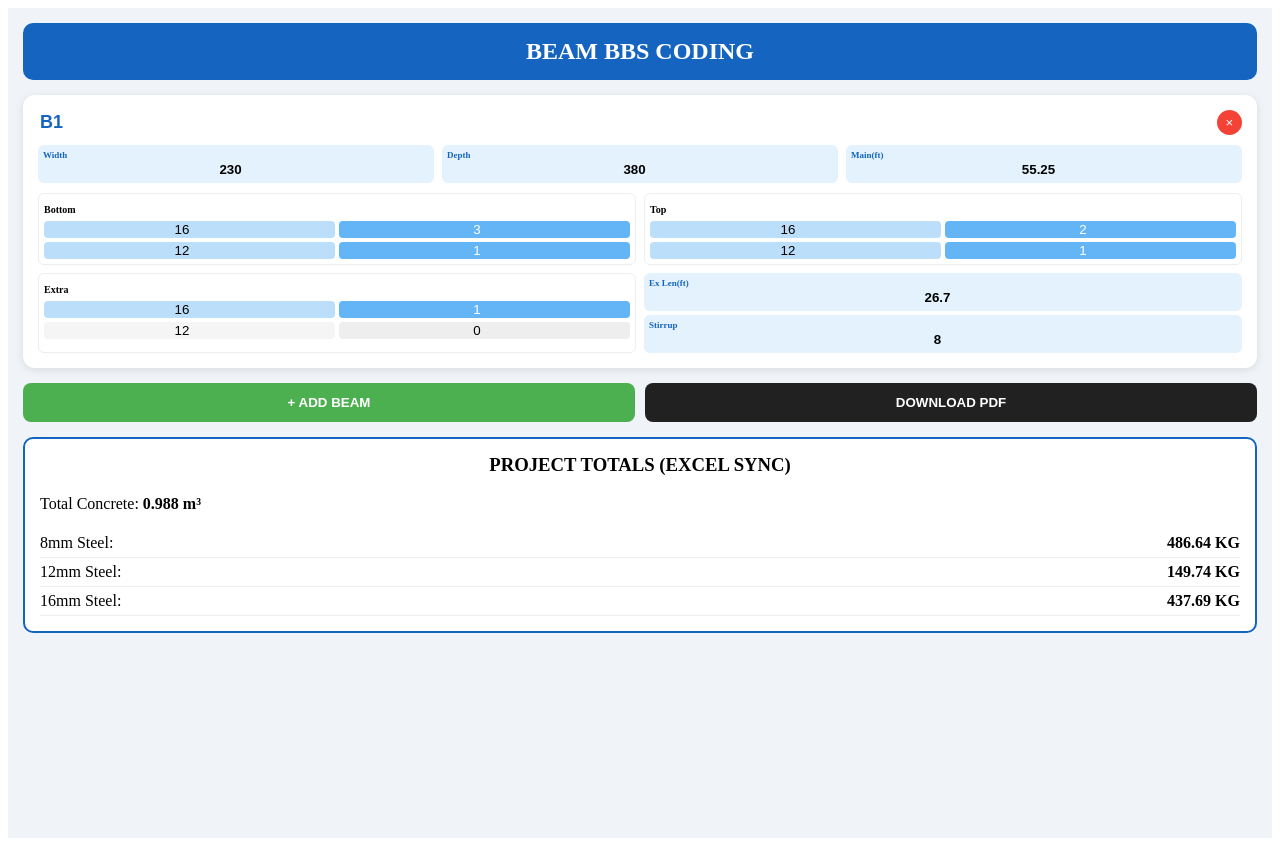
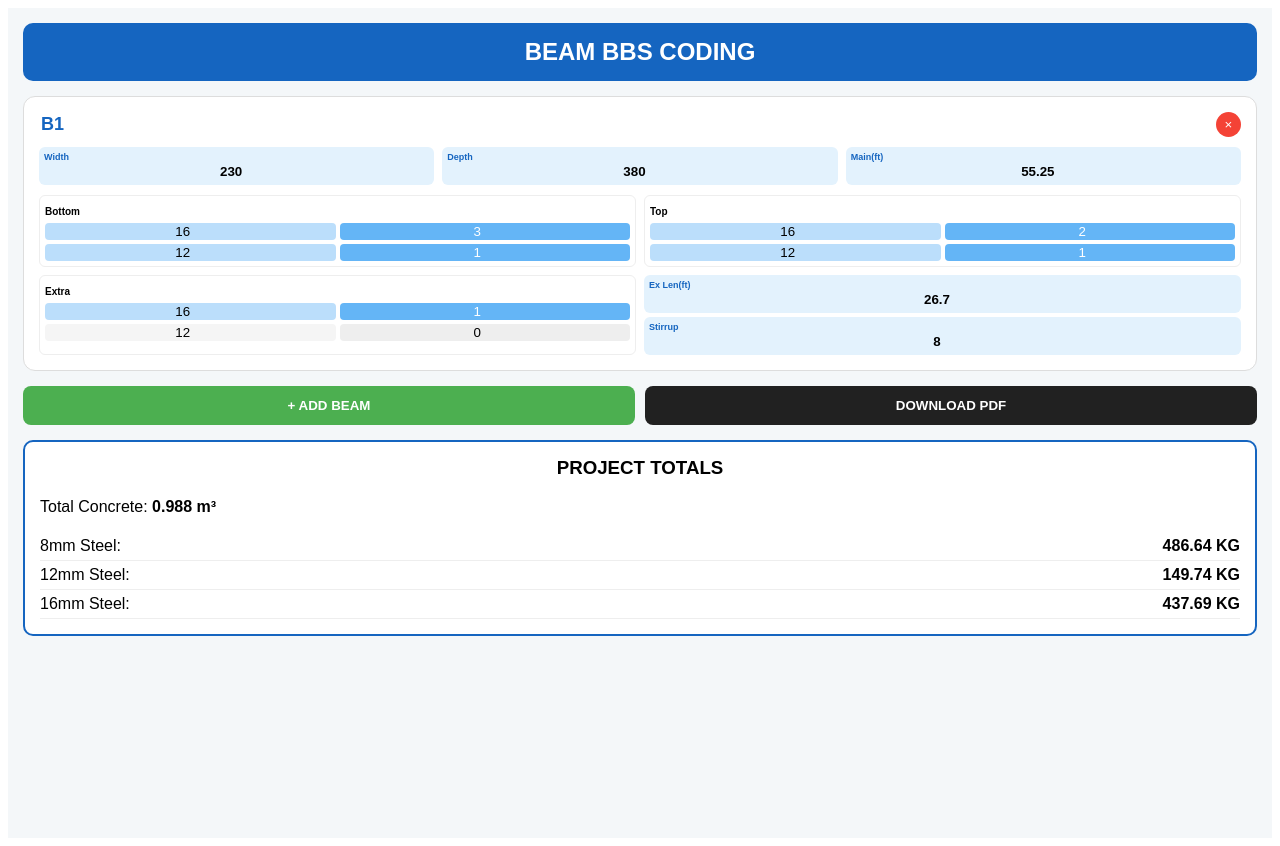
Before and after one commit to Movieeesss/BEAM-BBS, a React (Vite) app: page / in a window 1280 px wide. Built offline with nearby package versions, Linux system fonts and the light colour scheme.

Commit message:
Update BeamBBS.tsx

```diff
--- a/src/BeamBBS.tsx
+++ b/src/BeamBBS.tsx
@@ -2,8 +2,8 @@ import React, { useState, useMemo, useCallback } from 'react';
 import jsPDF from 'jspdf';
 import autoTable from 'jspdf-autotable';
 
-// EXACT EXCEL BUNDLE WEIGHTS FROM YOUR SCREENSHOT
-const BUNDLE_WT: Record<number, number> = {
+// EXACT BUNDLE WEIGHTS FROM YOUR EXCEL
+const EXCEL_WEIGHTS: Record<number, number> = {
   8: 47.4,
   12: 53.35,
   16: 56.88,
@@ -11,7 +11,7 @@ const BUNDLE_WT: Record<number, number> = {
   25: 46.3
 };
 
-const ROD_LEN = 12; // Length of one rod for bundle conversion
+const ROD_LEN = 12; // 12 meters per rod bundle unit
 
 interface RodSet {
   dia1: number; num1: string;
@@ -64,8 +64,9 @@ const BeamBBS: React.FC = () => {
   };
 
   const results = useMemo(() => {
+    // Initialize summary with 0 for each diameter
     const summary: Record<number, number> = { 8: 0, 10: 0, 12: 0, 16: 0, 20: 0, 25: 0 };
-    let totalConcreteM3 = 0;
+    let totalVol = 0;
 
     const detailed = beams.map(beam => {
       const wM = (parseFloat(beam.width) || 0) / 1000;
@@ -74,15 +75,15 @@ const BeamBBS: React.FC = () => {
       const lExtraM = (parseFloat(beam.lenExtra) || 0) * 0.3048;
       const spacingIn = parseFloat(beam.spacing) || 6;
 
-      // Concrete: W * (D - 125mm) * MainLen
+      // Concrete: W * (D - 0.125) * L
       const vol = wM * (dM - 0.125) * lMainM;
-      totalConcreteM3 += vol;
+      totalVol += vol;
 
-      // EXCEL LOGIC FUNCTION
-      const calcKg = (dia: number, nos: string, lenM: number) => {
-        const totalM = lenM * (parseFloat(nos) || 0);
-        const kg = (totalM / ROD_LEN) * (BUNDLE_WT[dia] || 0);
-        summary[dia] = (summary[dia] || 0) + kg;
+      // Helper for Excel Logic: (Total Length / 12) * BundleWeight
+      const calcKg = (dia: number, nos: string, lengthM: number) => {
+        const totalLengthM = (parseFloat(nos) || 0) * lengthM;
+        const kg = (totalLengthM / ROD_LEN) * (EXCEL_WEIGHTS[dia] || 0);
+        summary[dia] += kg;
         return kg;
       };
 
@@ -93,47 +94,47 @@ const BeamBBS: React.FC = () => {
       const e1 = calcKg(beam.extra.dia1, beam.extra.num1, lExtraM);
       const e2 = calcKg(beam.extra.dia2, beam.extra.num2, lExtraM);
 
-      // Stirrup Logic (Matches 45.9kg result)
-      const cutM = (((wM * 1000 - 80) * 2) + ((dM * 1000 - 80) * 2) + 200) / 1000;
+      // Stirrup logic: (Cutting Length * Quantity / 12) * BundleWeight
+      const stirrupCutM = (((wM * 1000 - 80) * 2) + ((dM * 1000 - 80) * 2) + 200) / 1000;
       const qty = Math.ceil(((parseFloat(beam.lenMain) || 0) * 12) / spacingIn) + 1;
-      const sKg = ((cutM * qty) / ROD_LEN) * BUNDLE_WT[beam.diaStirrups];
-      summary[beam.diaStirrups] += sKg;
+      const stirrupKg = ((stirrupCutM * qty) / ROD_LEN) * EXCEL_WEIGHTS[beam.diaStirrups];
+      summary[beam.diaStirrups] += stirrupKg;
 
-      return { ...beam, vol, totalKg: b1+b2+t1+t2+e1+e2+sKg };
+      return { ...beam, vol, totalKg: b1+b2+t1+t2+e1+e2+stirrupKg };
     });
 
-    return { detailed, summary, totalConcreteM3 };
+    return { detailed, summary, totalVol };
   }, [beams]);
 
   return (
-    <div style={{ backgroundColor: '#f0f4f8', minHeight: '100vh', padding: '15px' }}>
+    <div style={{ backgroundColor: '#f4f7f9', minHeight: '100vh', padding: '15px', fontFamily: 'sans-serif' }}>
       <header style={{ backgroundColor: '#1565c0', color: '#fff', padding: '15px', borderRadius: '10px', textAlign: 'center', marginBottom: '15px' }}>
         <h2 style={{ margin: 0 }}>BEAM BBS CODING</h2>
       </header>
 
       {beams.map(beam => (
-        <div key={beam.id} style={{ backgroundColor: '#fff', borderRadius: '12px', padding: '15px', marginBottom: '15px', boxShadow: '0 2px 8px rgba(0,0,0,0.1)' }}>
+        <div key={beam.id} style={{ backgroundColor: '#fff', borderRadius: '12px', padding: '15px', marginBottom: '15px', border: '1px solid #ddd' }}>
           <div style={{ display: 'flex', justifyContent: 'space-between', marginBottom: '10px' }}>
             <input value={beam.grid} onChange={e => updateBeam(beam.id, 'grid', e.target.value)} style={{ fontWeight: 'bold', border: 'none', color: '#1565c0', fontSize: '18px' }} />
             <button onClick={() => deleteBeam(beam.id)} style={{ background: '#f44336', color: '#fff', border: 'none', borderRadius: '50%', width: '25px', height: '25px', cursor: 'pointer' }}>×</button>
           </div>
 
-          <div style={{ display: 'grid', gridTemplateColumns: '1fr 1fr 1fr', gap: '8px', marginBottom: '10px' }}>
-            <DataBox label="Width" value={beam.width} onChange={v => updateBeam(beam.id, 'width', v)} />
-            <DataBox label="Depth" value={beam.depth} onChange={v => updateBeam(beam.id, 'depth', v)} />
-            <DataBox label="Main(ft)" value={beam.lenMain} onChange={v => updateBeam(beam.id, 'lenMain', v)} />
+          <div style={{ display: 'grid', gridTemplateColumns: 'repeat(3, 1fr)', gap: '8px', marginBottom: '10px' }}>
+            <Box label="Width" value={beam.width} onChange={v => updateBeam(beam.id, 'width', v)} />
+            <Box label="Depth" value={beam.depth} onChange={v => updateBeam(beam.id, 'depth', v)} />
+            <Box label="Main(ft)" value={beam.lenMain} onChange={v => updateBeam(beam.id, 'lenMain', v)} />
           </div>
 
           <div style={{ display: 'grid', gridTemplateColumns: '1fr 1fr', gap: '8px' }}>
-            <RodRow label="Bottom" rod={beam.bottom} onUpdate={(f,v) => updateBeam(beam.id, `bottom.${f}`, v)} />
-            <RodRow label="Top" rod={beam.top} onUpdate={(f,v) => updateBeam(beam.id, `top.${f}`, v)} />
+            <RodBox label="Bottom" rod={beam.bottom} onUpdate={(f,v) => updateBeam(beam.id, `bottom.${f}`, v)} />
+            <RodBox label="Top" rod={beam.top} onUpdate={(f,v) => updateBeam(beam.id, `top.${f}`, v)} />
           </div>
 
           <div style={{ display: 'grid', gridTemplateColumns: '1fr 1fr', gap: '8px', marginTop: '8px' }}>
-            <RodRow label="Extra" rod={beam.extra} onUpdate={(f,v) => updateBeam(beam.id, `extra.${f}`, v)} />
+            <RodBox label="Extra" rod={beam.extra} onUpdate={(f,v) => updateBeam(beam.id, `extra.${f}`, v)} />
             <div style={{ display: 'flex', flexDirection: 'column', gap: '4px' }}>
-               <DataBox label="Ex Len(ft)" value={beam.lenExtra} onChange={v => updateBeam(beam.id, 'lenExtra', v)} />
-               <DataBox label="Stirrup" value={beam.diaStirrups} onChange={v => updateBeam(beam.id, 'diaStirrups', v)} />
+              <Box label="Ex Len(ft)" value={beam.lenExtra} onChange={v => updateBeam(beam.id, 'lenExtra', v)} />
+              <Box label="Stirrup" value={beam.diaStirrups} onChange={v => updateBeam(beam.id, 'diaStirrups', v)} />
             </div>
           </div>
         </div>
@@ -145,8 +146,8 @@ const BeamBBS: React.FC = () => {
       </div>
 
       <div style={{ backgroundColor: '#fff', padding: '15px', borderRadius: '10px', border: '2px solid #1565c0' }}>
-        <h3 style={{ marginTop: 0, textAlign: 'center' }}>PROJECT TOTALS (EXCEL SYNC)</h3>
-        <p>Total Concrete: <strong>{results.totalConcreteM3.toFixed(3)} m³</strong></p>
+        <h3 style={{ marginTop: 0, textAlign: 'center' }}>PROJECT TOTALS</h3>
+        <p>Total Concrete: <strong>{results.totalVol.toFixed(3)} m³</strong></p>
         {Object.entries(results.summary).map(([dia, kg]) => kg > 0 && (
           <div key={dia} style={{ display: 'flex', justifyContent: 'space-between', borderBottom: '1px solid #eee', padding: '5px 0' }}>
             <span>{dia}mm Steel:</span> <strong>{kg.toFixed(2)} KG</strong>
@@ -157,14 +158,14 @@ const BeamBBS: React.FC = () => {
   );
 };
 
-const DataBox = ({ label, value, onChange }: any) => (
+const Box = ({ label, value, onChange }: any) => (
   <div style={{ backgroundColor: '#e3f2fd', padding: '5px', borderRadius: '6px' }}>
     <label style={{ fontSize: '9px', fontWeight: 'bold', display: 'block', color: '#1565c0' }}>{label}</label>
     <input type="number" value={value} onChange={e => onChange(e.target.value)} style={{ width: '100%', border: 'none', background: 'transparent', textAlign: 'center', fontWeight: 'bold', outline: 'none' }} />
   </div>
 );
 
-const RodRow = ({ label, rod, onUpdate }: any) => {
+const RodBox = ({ label, rod, onUpdate }: any) => {
   const active = (n: any) => (parseFloat(n) || 0) > 0;
   return (
     <div style={{ border: '1px solid #eee', padding: '5px', borderRadius: '6px' }}>
```
